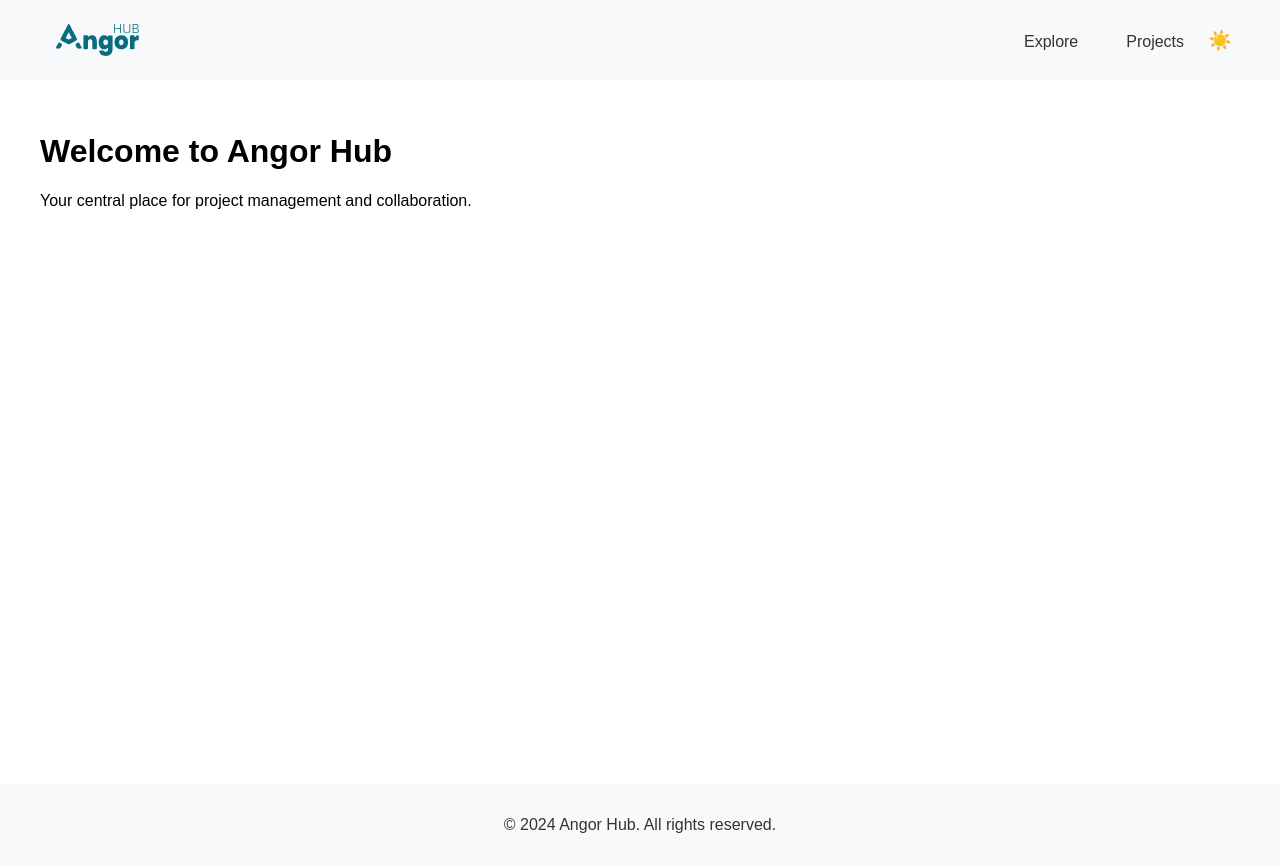
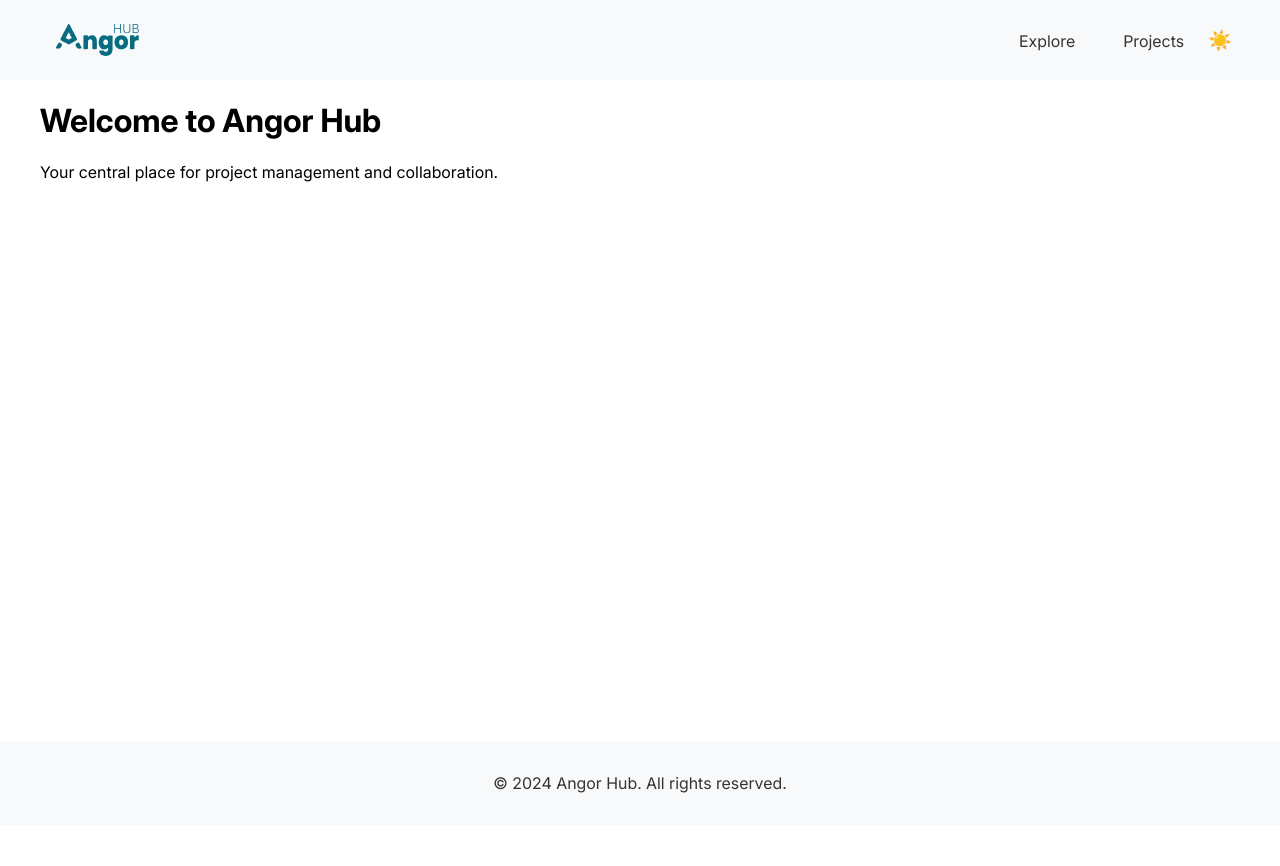
Before and after one commit to sondreb/angor-hub, an Angular app: page / in a window 1280 px wide. After the commit the page ends 825 px from the top, so only its background shows below. Built offline with nearby package versions, Linux system fonts and the light colour scheme.

Commit message:
Add font and improve styling

```diff
--- a/src/app/components/explore/explore.component.ts
+++ b/src/app/components/explore/explore.component.ts
@@ -9,7 +9,7 @@ import { IndexerService } from '../../services/indexer.service';
     <section class="hero">
       <div class="hero-wrapper">
         <div class="hero-content">
-          <p>Explore Projects</p>
+          <strong>Explore Projects</strong>
           <h1 class="hero-subtitle">What's your next investment?</h1>
           <p class="hero-description">
             Check out our projects and find your next investment opportunity.
--- a/src/styles.css
+++ b/src/styles.css
@@ -22,6 +22,15 @@
   --accent-light: #0CAAC9;
 }
 
+/* Inter Variable Font */
+@font-face {
+  font-family: 'Inter';
+  src: url('/assets/fonts/inter/Inter-VariableFont_opsz,wght.ttf') format('truetype-variations');
+  font-weight: 100 900;
+  font-style: normal;
+  font-display: swap;
+}
+
 html, body {
   margin: 0;
   padding: 0;
@@ -30,7 +39,7 @@ html, body {
 }
 
 body {
-  font-family: Arial, sans-serif;
+  font-family: 'Inter', sans-serif;
   overflow-x: hidden;
   background-color: var(--background);
   color: var(--text);
@@ -79,12 +88,13 @@ nav a:hover {
 
 main {
   min-height: calc(100vh - 160px);
-  padding: 2rem;
+  padding: 0;
 }
 
 .container {
   max-width: 1200px;
   margin: 0 auto;
+  padding: 0;
 }
 
 footer {
@@ -96,7 +106,7 @@ footer {
 
 /* Hero Styles */
 .hero {
-  padding: 2rem 1rem;
+  padding: 1.5rem 1rem;
   background: linear-gradient(to bottom, var(--header-bg), var(--background));
   border-bottom: 1px solid var(--border);
   text-align: center;
@@ -111,13 +121,13 @@ footer {
 .hero-content {
   max-width: 500px;
   margin: 0 auto;
-  padding: 0.5rem;
+  padding: 0;
 }
 
 .hero h1 {
-  font-size: 2.25rem;
+  font-size: 2rem;
   font-weight: 800;
-  margin-bottom: 0.5rem;
+  margin: 0.25rem 0;
   letter-spacing: -0.5px;
   background: linear-gradient(45deg, var(--text), var(--accent));
   -webkit-background-clip: text;
@@ -127,7 +137,7 @@ footer {
 
 .hero-subtitle {
   font-size: 1.25rem;
-  margin-bottom: 0.5rem;
+  margin-bottom: 0.25rem;
   color: var(--text);
   opacity: 0.9;
   font-weight: 500;
@@ -135,7 +145,7 @@ footer {
 
 .hero-description {
   font-size: 1rem;
-  margin-bottom: 1rem;
+  margin-bottom: 0.75rem;
   color: var(--text);
   opacity: 0.7;
   line-height: 1.4;
@@ -162,9 +172,9 @@ footer {
   display: grid;
   grid-template-columns: repeat(auto-fill, minmax(300px, 1fr));
   gap: 2rem;
-  padding: 2rem;
+  padding: 0;
   max-width: 1200px;
-  margin: 0 auto;
+  margin: 2rem 2rem;
 }
 
 .project-card {
@@ -203,7 +213,8 @@ footer {
 .loading-spinner {
   display: flex;
   justify-content: center;
-  padding: 2rem;
+  padding: 1rem;
+  margin: 2rem 0;
 }
 
 .spinner {
@@ -233,3 +244,8 @@ footer {
 .primary-button:hover {
   background-color: var(--accent-dark);
 }
+
+.text-center {
+  text-align: center;
+  margin: 2rem 0;
+}
```
Also changed, not shown: public/assets/fonts/inter/Inter-Italic-VariableFont_opsz,wght.ttf (added), public/assets/fonts/inter/Inter-VariableFont_opsz,wght.ttf (added).
